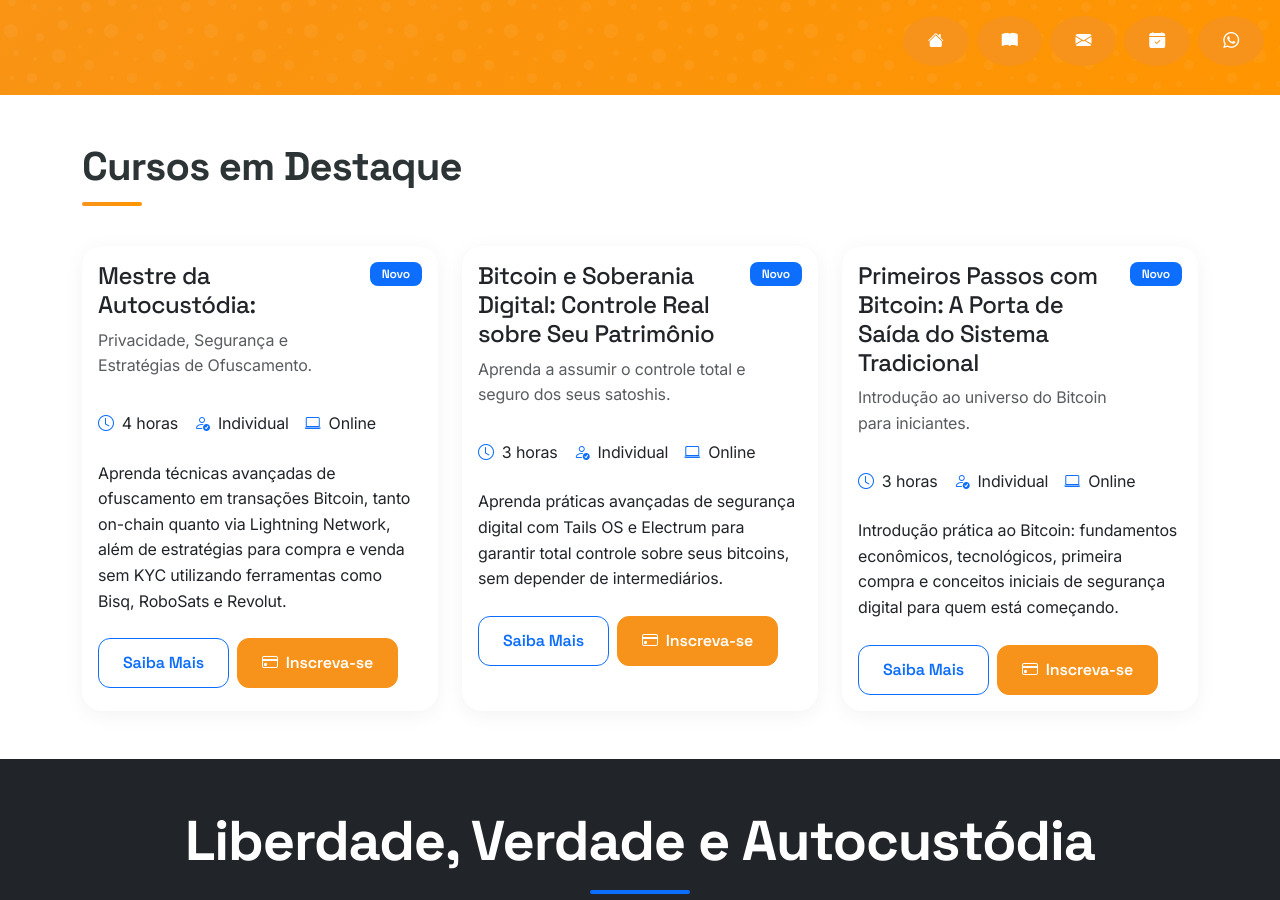
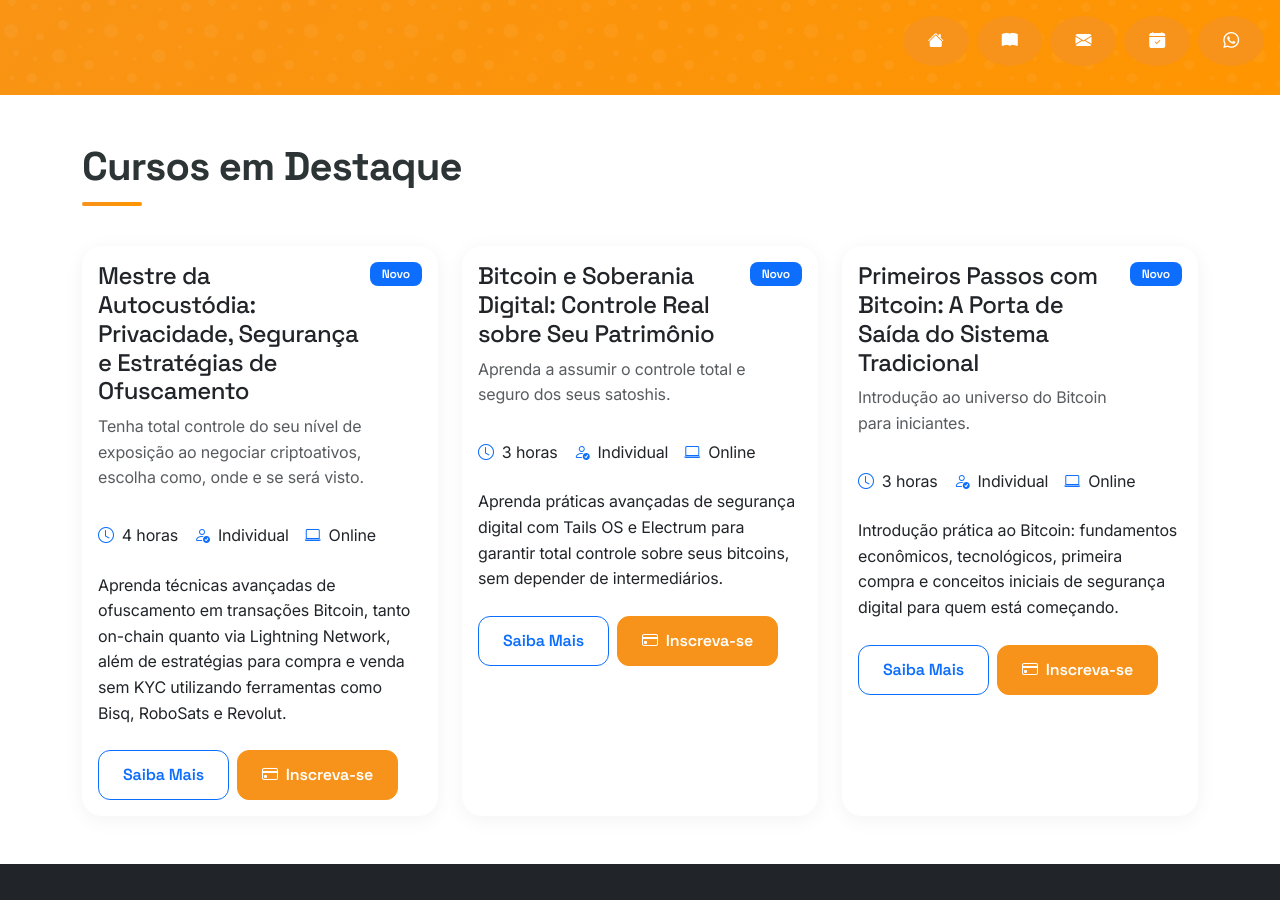
Before and after one commit to rmnobarra/bitcoinbr, a Jekyll site: the page built from index.markdown, in a window 1280 px wide and 900 px high, scrolled down 380 px. Built offline with Jekyll 4.4.1, drawn with Linux system fonts in a browser that asks for light colours.

Commit message:
feature: add descriptions

```diff
--- a/index.markdown
+++ b/index.markdown
@@ -57,8 +57,8 @@ title: bitcoinBR - Cursos de Bitcoin
                     <div class="card-body">
                         <div class="d-flex justify-content-between align-items-start mb-3">
                             <div>
-                                <h3 class="h4 mb-2">Mestre da Autocustódia: </h3>
-                                <p class="text-muted mb-3">Privacidade, Segurança e Estratégias de Ofuscamento.</p>
+                                <h3 class="h4 mb-2">Mestre da Autocustódia: Privacidade, Segurança e Estratégias de Ofuscamento</h3>
+                                <p class="text-muted mb-3">Tenha total controle do seu nível de exposição ao negociar criptoativos, escolha como, onde e se será visto.</p>
                             </div>
                             <span class="badge bg-primary">Novo</span>
                         </div>
```
